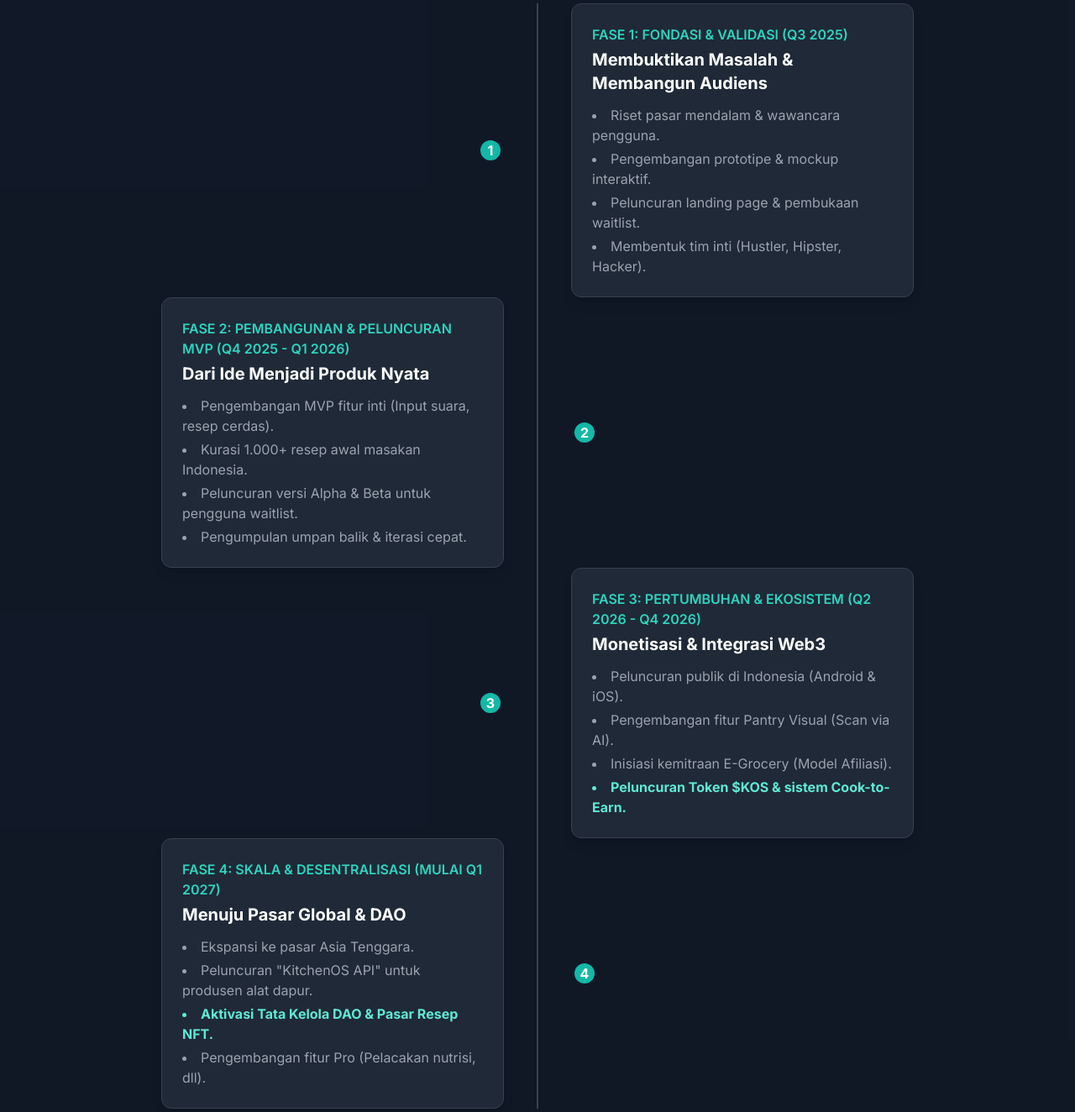
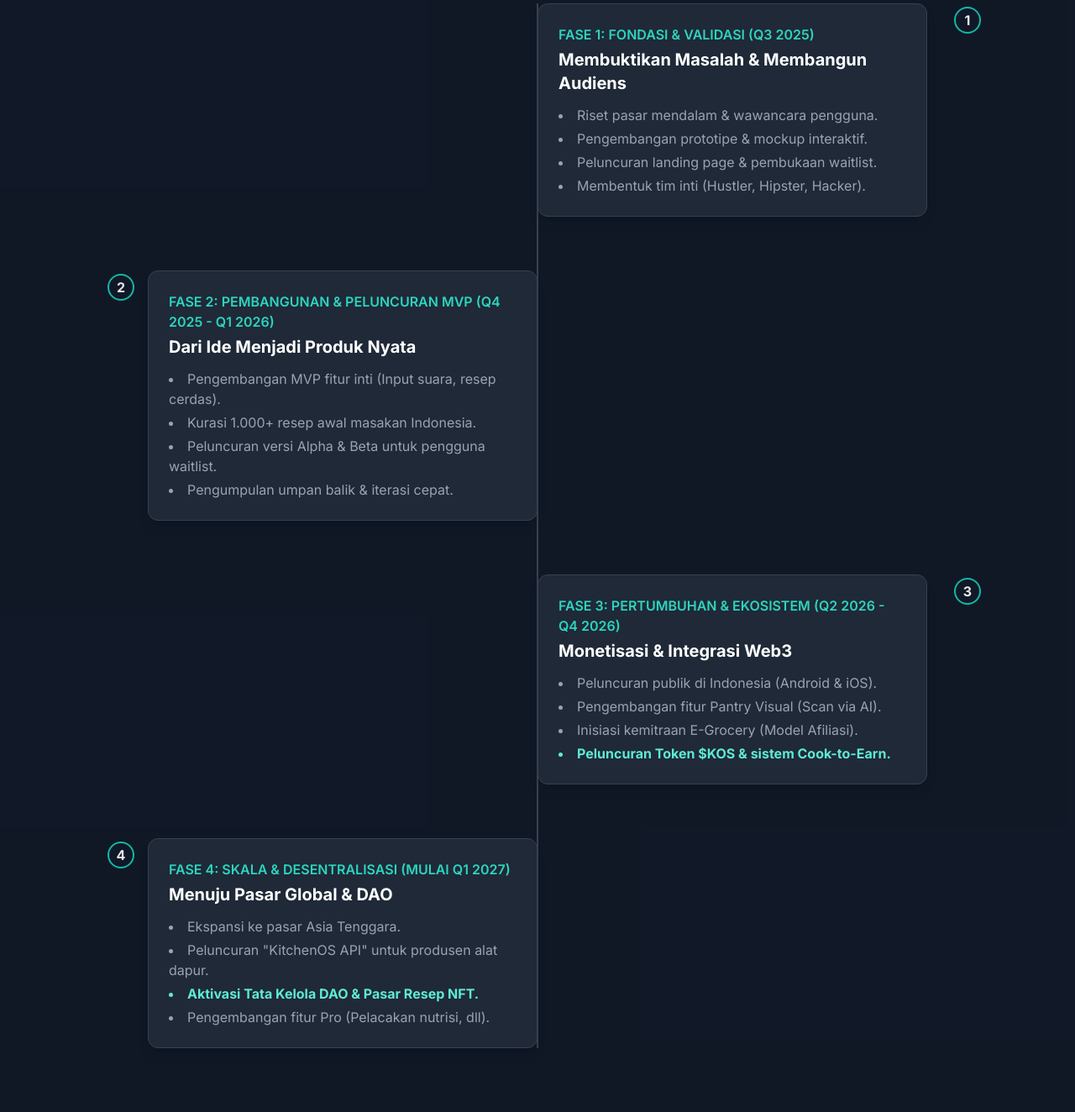
Before and after one commit to Kitchen-OS-Thirdweb/Kitchen-OS-Thirdweb, a plain HTML site: page index.html in a window 1280 px wide. Shown: the part 3080-4404 px from the top of the page at 84% size. Drawn offline with nearby package versions, Linux system fonts and the light colour scheme.

Commit message:
[Update] Perbarui struktur dan konten timeline di halaman index.html untuk meningkatkan keterbacaan dan desain

```diff
--- a/index.html
+++ b/index.html
@@ -24,23 +24,6 @@
             background: radial-gradient(circle, rgba(45, 212, 191, 0.2) 0%, rgba(45, 212, 191, 0) 60%);
             filter: blur(100px);
             z-index: 0;
-        }
-        /* Styling untuk garis timeline */
-        .timeline-item:not(:last-child)::before {
-            content: '';
-            position: absolute;
-            top: 1.25rem; /* Posisi awal garis */
-            left: 0.875rem; /* Posisi horizontal garis (setengah dari lebar dot) */
-            bottom: -1rem; /* Jarak ke item berikutnya */
-            width: 2px;
-            background-color: #374151; /* Warna garis abu-abu */
-            z-index: 0;
-        }
-
-        @media (min-width: 768px) {
-            .timeline-item::before {
-                display: none; /* Sembunyikan garis mobile di desktop */
-            }
         }
     </style>
 </head>
@@ -193,21 +176,25 @@
                     <p class="text-gray-400 mt-2 max-w-2xl mx-auto">Kami membangunnya secara bertahap, fokus pada nilai dan kualitas di setiap kuartal.</p>
                 </div>
 
-                <!-- Timeline Container -->
-                <div class="relative max-w-4xl mx-auto">
-                    <!-- Vertical Line for Desktop -->
-                    <div class="absolute left-1/2 top-0 bottom-0 -translate-x-1/2 w-0.5 bg-gray-700 hidden md:block"></div>
+                <div class="relative max-w-5xl mx-auto">
+                    <!-- The connecting line -->
+                    <div class="absolute left-4 md:left-1/2 w-0.5 h-full bg-gray-700 md:-translate-x-1/2"></div>
 
-                    <!-- Timeline Items -->
-                    <div class="space-y-12 md:space-y-0">
-                        <!-- Phase 1 -->
-                        <div class="relative timeline-item">
+                    <div class="space-y-16">
+
+                        <!-- Phase 1 Item -->
+                        <div class="relative">
                             <div class="md:flex items-center md:flex-row-reverse">
-                                <div class="md:w-1/2 md:pl-10">
-                                    <div class="bg-gray-800 p-6 rounded-xl border border-gray-700 shadow-lg">
+                                <!-- Card Container -->
+                                <div class="md:w-1/2">
+                                    <div class="relative pl-12 md:pl-0 md:pr-12 md:text-right">
+                                        <!-- Dot -->
+                                        <div class="absolute top-1 left-4 w-8 h-8 bg-gray-900 rounded-full border-2 border-teal-500 flex items-center justify-center font-bold z-10 -translate-x-1/2 md:left-auto md:right-0 md:translate-x-1/2">1</div>
+                                        <!-- Card -->
+                                        <div class="bg-gray-800 p-6 rounded-xl border border-gray-700 shadow-lg text-left">
                                             <p class="text-teal-400 font-semibold mb-1">FASE 1: FONDASI & VALIDASI (Q3 2025)</p>
                                             <h3 class="text-xl font-bold text-white mb-3">Membuktikan Masalah & Membangun Audiens</h3>
-                                        <ul class="list-disc list-inside text-gray-400 space-y-1">
+                                            <ul class="list-disc list-inside text-gray-400 space-y-1 text-left">
                                                 <li>Riset pasar mendalam & wawancara pengguna.</li>
                                                 <li>Pengembangan prototipe & mockup interaktif.</li>
                                                 <li>Peluncuran landing page & pembukaan waitlist.</li>
@@ -215,20 +202,25 @@
                                             </ul>
                                         </div>
                                     </div>
-                                <div class="md:w-1/2 md:flex md:justify-end md:pr-10">
-                                    <div class="flex-shrink-0 w-8 h-8 bg-teal-500 rounded-full border-4 border-gray-900 flex items-center justify-center text-white font-bold z-10 absolute left-2 -translate-x-1/2 top-2 md:static md:translate-x-0">1</div>
                                 </div>
+                                <!-- Spacer on Desktop -->
+                                <div class="md:w-1/2"></div>
                             </div>
                         </div>
 
-                        <!-- Phase 2 -->
-                        <div class="relative timeline-item">
+                        <!-- Phase 2 Item -->
+                        <div class="relative">
                             <div class="md:flex items-center">
-                                <div class="md:w-1/2 md:pr-10">
-                                    <div class="bg-gray-800 p-6 rounded-xl border border-gray-700 shadow-lg ml-10 md:ml-0">
+                                <!-- Card Container -->
+                                <div class="md:w-1/2">
+                                    <div class="relative pl-12 md:pl-12">
+                                        <!-- Dot -->
+                                        <div class="absolute top-1 left-4 w-8 h-8 bg-gray-900 rounded-full border-2 border-teal-500 flex items-center justify-center font-bold z-10 -translate-x-1/2">2</div>
+                                        <!-- Card -->
+                                        <div class="bg-gray-800 p-6 rounded-xl border border-gray-700 shadow-lg text-left">
                                             <p class="text-teal-400 font-semibold mb-1">FASE 2: PEMBANGUNAN & PELUNCURAN MVP (Q4 2025 - Q1 2026)</p>
                                             <h3 class="text-xl font-bold text-white mb-3">Dari Ide Menjadi Produk Nyata</h3>
-                                        <ul class="list-disc list-inside text-gray-400 space-y-1">
+                                            <ul class="list-disc list-inside text-gray-400 space-y-1 text-left">
                                                 <li>Pengembangan MVP fitur inti (Input suara, resep cerdas).</li>
                                                 <li>Kurasi 1.000+ resep awal masakan Indonesia.</li>
                                                 <li>Peluncuran versi Alpha & Beta untuk pengguna waitlist.</li>
@@ -236,20 +228,25 @@
                                             </ul>
                                         </div>
                                     </div>
-                                <div class="md:w-1/2 md:flex md:justify-start md:pl-10">
-                                    <div class="flex-shrink-0 w-8 h-8 bg-teal-500 rounded-full border-4 border-gray-900 flex items-center justify-center text-white font-bold z-10 absolute left-2 -translate-x-1/2 top-2 md:static md:translate-x-0">2</div>
                                 </div>
+                                <!-- Spacer on Desktop -->
+                                <div class="md:w-1/2"></div>
                             </div>
                         </div>
 
-                        <!-- Phase 3 -->
-                        <div class="relative timeline-item">
+                        <!-- Phase 3 Item -->
+                        <div class="relative">
                             <div class="md:flex items-center md:flex-row-reverse">
-                                <div class="md:w-1/2 md:pl-10">
-                                    <div class="bg-gray-800 p-6 rounded-xl border border-gray-700 shadow-lg">
+                                <!-- Card Container -->
+                                <div class="md:w-1/2">
+                                    <div class="relative pl-12 md:pl-0 md:pr-12 md:text-right">
+                                        <!-- Dot -->
+                                        <div class="absolute top-1 left-4 w-8 h-8 bg-gray-900 rounded-full border-2 border-teal-500 flex items-center justify-center font-bold z-10 -translate-x-1/2 md:left-auto md:right-0 md:translate-x-1/2">3</div>
+                                        <!-- Card -->
+                                        <div class="bg-gray-800 p-6 rounded-xl border border-gray-700 shadow-lg text-left">
                                             <p class="text-teal-400 font-semibold mb-1">FASE 3: PERTUMBUHAN & EKOSISTEM (Q2 2026 - Q4 2026)</p>
                                             <h3 class="text-xl font-bold text-white mb-3">Monetisasi & Integrasi Web3</h3>
-                                        <ul class="list-disc list-inside text-gray-400 space-y-1">
+                                            <ul class="list-disc list-inside text-gray-400 space-y-1 text-left">
                                                 <li>Peluncuran publik di Indonesia (Android & iOS).</li>
                                                 <li>Pengembangan fitur Pantry Visual (Scan via AI).</li>
                                                 <li>Inisiasi kemitraan E-Grocery (Model Afiliasi).</li>
@@ -257,20 +254,25 @@
                                             </ul>
                                         </div>
                                     </div>
-                                <div class="md:w-1/2 md:flex md:justify-end md:pr-10">
-                                    <div class="flex-shrink-0 w-8 h-8 bg-teal-500 rounded-full border-4 border-gray-900 flex items-center justify-center text-white font-bold z-10 absolute left-2 -translate-x-1/2 top-2 md:static md:translate-x-0">3</div>
                                 </div>
+                                <!-- Spacer on Desktop -->
+                                <div class="md:w-1/2"></div>
                             </div>
                         </div>
 
-                        <!-- Phase 4 -->
-                        <div class="relative timeline-item">
+                        <!-- Phase 4 Item -->
+                        <div class="relative">
                             <div class="md:flex items-center">
-                                <div class="md:w-1/2 md:pr-10">
-                                    <div class="bg-gray-800 p-6 rounded-xl border border-gray-700 shadow-lg ml-10 md:ml-0">
+                                <!-- Card Container -->
+                                <div class="md:w-1/2">
+                                    <div class="relative pl-12 md:pl-12">
+                                        <!-- Dot -->
+                                        <div class="absolute top-1 left-4 w-8 h-8 bg-gray-900 rounded-full border-2 border-teal-500 flex items-center justify-center font-bold z-10 -translate-x-1/2">4</div>
+                                        <!-- Card -->
+                                        <div class="bg-gray-800 p-6 rounded-xl border border-gray-700 shadow-lg text-left">
                                             <p class="text-teal-400 font-semibold mb-1">FASE 4: SKALA & DESENTRALISASI (MULAI Q1 2027)</p>
                                             <h3 class="text-xl font-bold text-white mb-3">Menuju Pasar Global & DAO</h3>
-                                        <ul class="list-disc list-inside text-gray-400 space-y-1">
+                                            <ul class="list-disc list-inside text-gray-400 space-y-1 text-left">
                                                 <li>Ekspansi ke pasar Asia Tenggara.</li>
                                                 <li>Peluncuran "KitchenOS API" untuk produsen alat dapur.</li>
                                                 <li class="font-bold text-teal-300">Aktivasi Tata Kelola DAO & Pasar Resep NFT.</li>
@@ -278,11 +280,12 @@
                                             </ul>
                                         </div>
                                     </div>
-                                <div class="md:w-1/2 md:flex md:justify-start md:pl-10">
-                                    <div class="flex-shrink-0 w-8 h-8 bg-teal-500 rounded-full border-4 border-gray-900 flex items-center justify-center text-white font-bold z-10 absolute left-2 -translate-x-1/2 top-2 md:static md:translate-x-0">4</div>
+                                </div>
+                                <!-- Spacer on Desktop -->
+                                <div class="md:w-1/2"></div>
                             </div>
                         </div>
-                        </div>
+
                     </div>
                 </div>
             </div>
```
Lines whose indentation alone changed are shown as unchanged.
